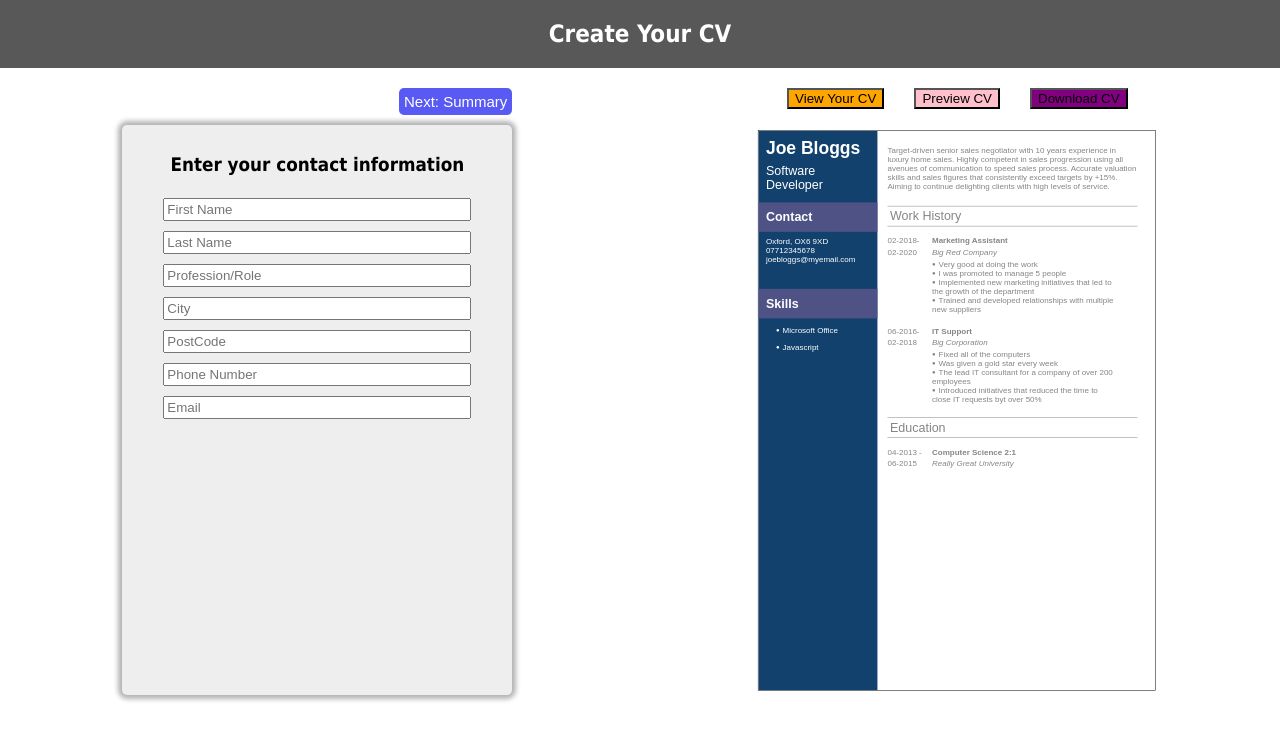
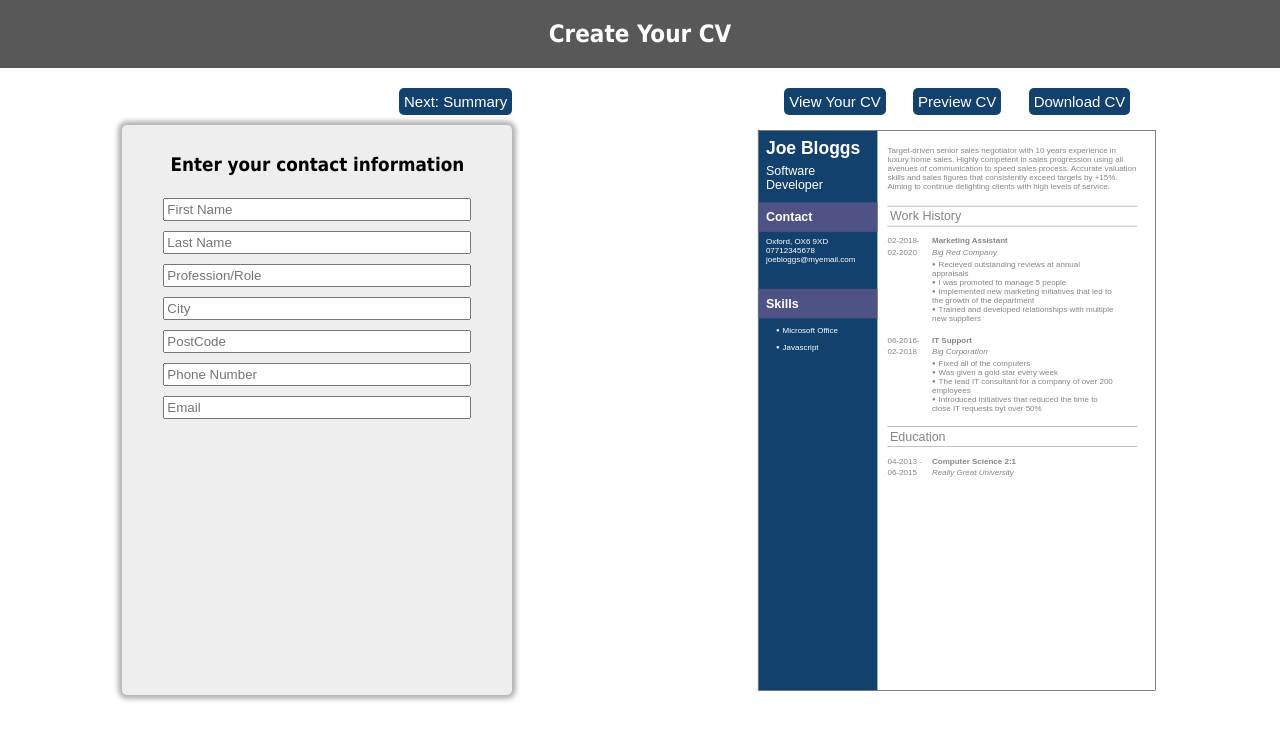
Before and after one commit to Jackfcs/cv-project, a React (Create React App) app: page / in a window 1280 px wide. Shown: the top 740 px of the page. Built offline with nearby package versions, Linux system fonts and the light colour scheme.

Commit message:
Complete Project

```diff
--- a/src/App.js
+++ b/src/App.js
@@ -133,7 +133,6 @@ class App extends Component {
       },
 
     });
-    console.log(skills)
   }
 
   addEdu(e){
@@ -319,8 +318,6 @@ class App extends Component {
         workExperience,
       },
     });
-    console.log('index ', index)
-    console.log('we ', we)
     }
 
   prevSection() {
--- a/src/components/CVSectionQuestions/EducationQuestions.js
+++ b/src/components/CVSectionQuestions/EducationQuestions.js
@@ -22,6 +22,7 @@ class EducationQuestions extends Component {
                     Start Date
                     <input
                       onChange={(e) => this.props.captureEduDate(e, index)}
+                      value={education.startDate}
                       type="month"
                       name="startDate"
                     ></input>
@@ -31,6 +32,7 @@ class EducationQuestions extends Component {
                     End Date
                     <input
                       onChange={(e) => this.props.captureEduDate(e, index)}
+                      value={education.endDate}
                       type="month"
                       name="endDate"
                     ></input>
@@ -38,16 +40,19 @@ class EducationQuestions extends Component {
 
                   <Input
                     handleChange={(e) => this.props.captureEdu(e, index)}
+                    value={education.qualification}
                     name="qualification"
                     placeholder="Qualification"
                   />
                   <Input
                     handleChange={(e) => this.props.captureEdu(e, index)}
+                    value={education.grade}
                     name="grade"
                     placeholder="Grade"
                   />
                   <Input
                     handleChange={(e) => this.props.captureEdu(e, index)}
+                    value={education.school}
                     name="school"
                     placeholder="School"
                   />
--- a/src/components/CVSectionQuestions/SkillsQuestions.js
+++ b/src/components/CVSectionQuestions/SkillsQuestions.js
@@ -17,7 +17,7 @@ class SkillsQuestions extends Component {
             <h3>Enter your skills</h3>
 
             {this.props.skills.map((skill, index) => {
-                return <Input key={index} handleChange={(e) => this.props.captureSkill(e, index)} placeholder="Add Skill"/>
+                return <Input value={skill} key={index} handleChange={(e) => this.props.captureSkill(e, index)} placeholder="Add Skill"/>
             })}
             <div className="buttons">
                 <Button className="task" onSubmit={(e) => this.props.addSkill(e)} text="Add Skill"/>
--- a/src/components/CVSectionQuestions/WorkExperienceSection.js
+++ b/src/components/CVSectionQuestions/WorkExperienceSection.js
@@ -12,7 +12,7 @@ class WorkExperienceSection extends Component {
         let WES
         if (this.props.questionState === 2) {
             WES = <div>
-            <h3>Enter your previous work experience</h3>
+            <h3>Enter your work experience</h3>
 
             <div>
 
--- a/src/components/DisplayCVSections/DisplayCV.js
+++ b/src/components/DisplayCVSections/DisplayCV.js
@@ -33,7 +33,7 @@ class DisplayCV extends Component {
             startDate: format(new Date(2018, 1, 11), "yyyy-MM"),
             endDate: format(new Date(2020, 1, 11), "yyyy-MM"),
             points: [
-              { id: uniqid(), point: "Very good at doing the work" },
+              { id: uniqid(), point: "Recieved outstanding reviews at annual appraisals" },
               { id: uniqid(), point: "I was promoted to manage 5 people" },
               {
                 id: uniqid(),
@@ -125,30 +125,21 @@ class DisplayCV extends Component {
       },
     };
     window.html2pdf(cv, opt);
-    // if (this.state.cvView === "small-view") {
-    //   cv.className = "small-view";
-    // } else {
-    //   cv.className = "preview";
-    // }
     cv.className = this.state.cvView
   }
 
   previewCV() {
-    const cropper = document.getElementById("cropper")
     if (this.state.cvView === "small-view") {
       this.setState({
         cvView: "preview",
         previewButtonText: "Hide Preview",
       });
-      //cropper.classList.toggle("cropper")
     } else if (this.state.cvView === "preview") {
       this.setState({
         cvView: "small-view",
         previewButtonText: "Preview CV",
       });
-      //cropper.classList.toggle("cropper")
     }
-    console.log(cropper)
   }
 
   render() {
@@ -158,17 +149,17 @@ class DisplayCV extends Component {
         <div className="cv-and-buttons">
           <div className="cv-buttons">
             <Button
-              className="display-own-button"
+              className="display-own-button nav"
               onSubmit={this.displayPreview}
               text={this.state.buttonText}
             />
             <Button
-              className="preview-button"
+              className="preview-button nav"
               onSubmit={this.previewCV}
               text={this.state.previewButtonText}
             />
             <Button
-              className="download-button"
+              className="download-button nav"
               onSubmit={this.generatePDF}
               text="Download CV"
             />
--- a/src/css/Button.css
+++ b/src/css/Button.css
@@ -1,7 +1,7 @@
 .nav{
     color: white;
     border: none;
-    background-color: rgb(89, 89, 243);
+    background-color: rgb(18, 65, 109);
     padding: 5px;
     border-radius: 5px;
     font-size: 15px;
--- a/src/css/DisplayCV.css
+++ b/src/css/DisplayCV.css
@@ -124,18 +124,6 @@
   margin-bottom: 50px;
 }
 
-.display-own-button{
-    background-color: orange;
-
-}
-
-.preview-button{
-    background-color: pink;
-}
-
-.download-button{
-    background-color: purple;
-}
 
 @media (max-width: 805px) {
   .display-cv-section {
--- a/src/css/EducationQuestions.css
+++ b/src/css/EducationQuestions.css
@@ -11,7 +11,6 @@
 
 .education-instance{
     border-bottom: dashed 1px rgba(0, 0, 0, 0.5);
-    margin-top: 10px;
     padding-bottom: 10px;
     margin-bottom: 10px;
 
```
